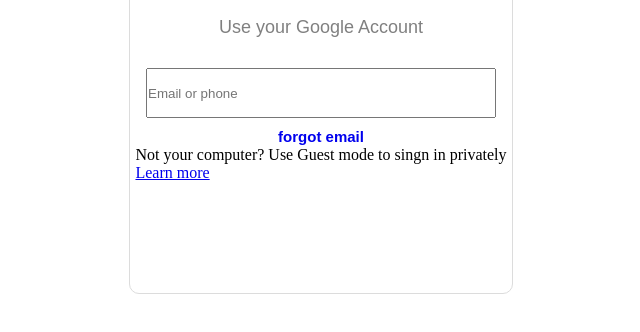
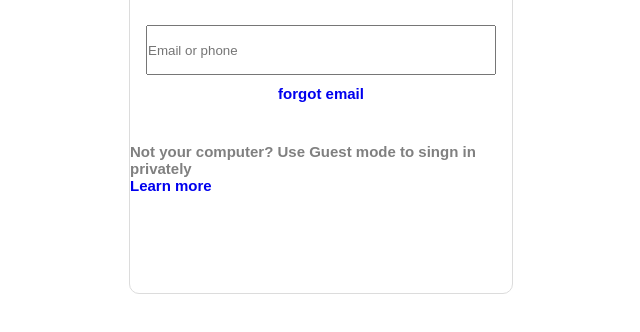
Before and after one commit to MahsumaRezai/gmail_clone, a website: page index.html in a window 1280 px wide. Shown: the part 356-688 px from the top of the page, without its empty margins (319-959 px from the left). Drawn offline with Linux system fonts and the light colour scheme.

Commit message:
add text section

```diff
--- a/index.html
+++ b/index.html
@@ -33,9 +33,10 @@
                 <a href="#" class="input-text__link">forgot email</a>
 
             </div>
-            <div>
-                <p>Not your computer? Use Guest mode to singn in privately </p><a href="#">Learn more</a>
-
+            <div class="para-text">
+                <p class="para-text__text">Not your computer? Use Guest mode to singn in privately </p><a href="#"
+                    class="para-text__link">Learn
+                    more</a>
             </div>
 
 
--- a/scss/main.scss
+++ b/scss/main.scss
@@ -69,3 +69,20 @@
 
     }
 }
+.para-text {
+    padding-top: 40px;
+    padding-bottom: 30px;
+    &__text {
+        font-family: sans-serif;
+        font-size: 15px;
+        color: grey;
+        font-weight: bold
+    }
+    &__link {
+        font-family: sans-serif;
+        font-size: 15px;
+        font-weight: bold;
+        text-decoration: none;
+    }
+
+}
```
Also changed, not shown: css/style.css.
